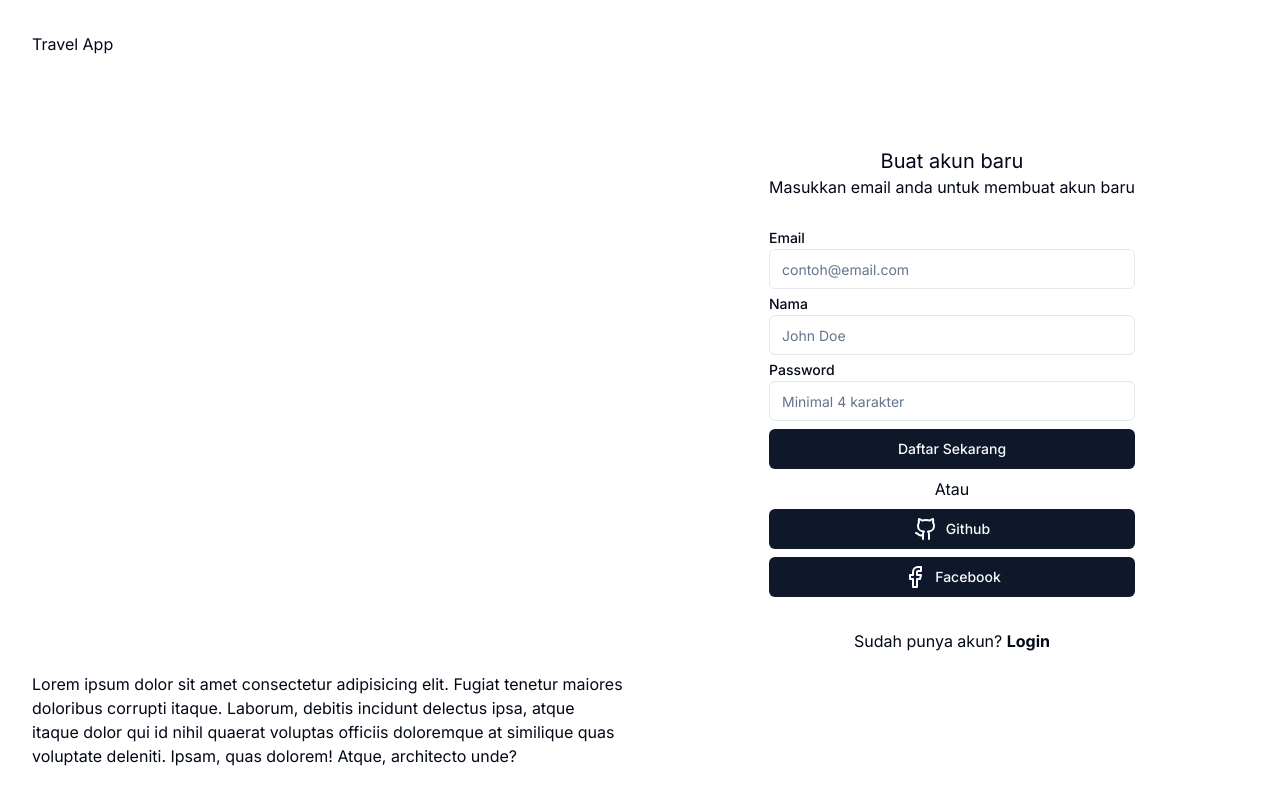
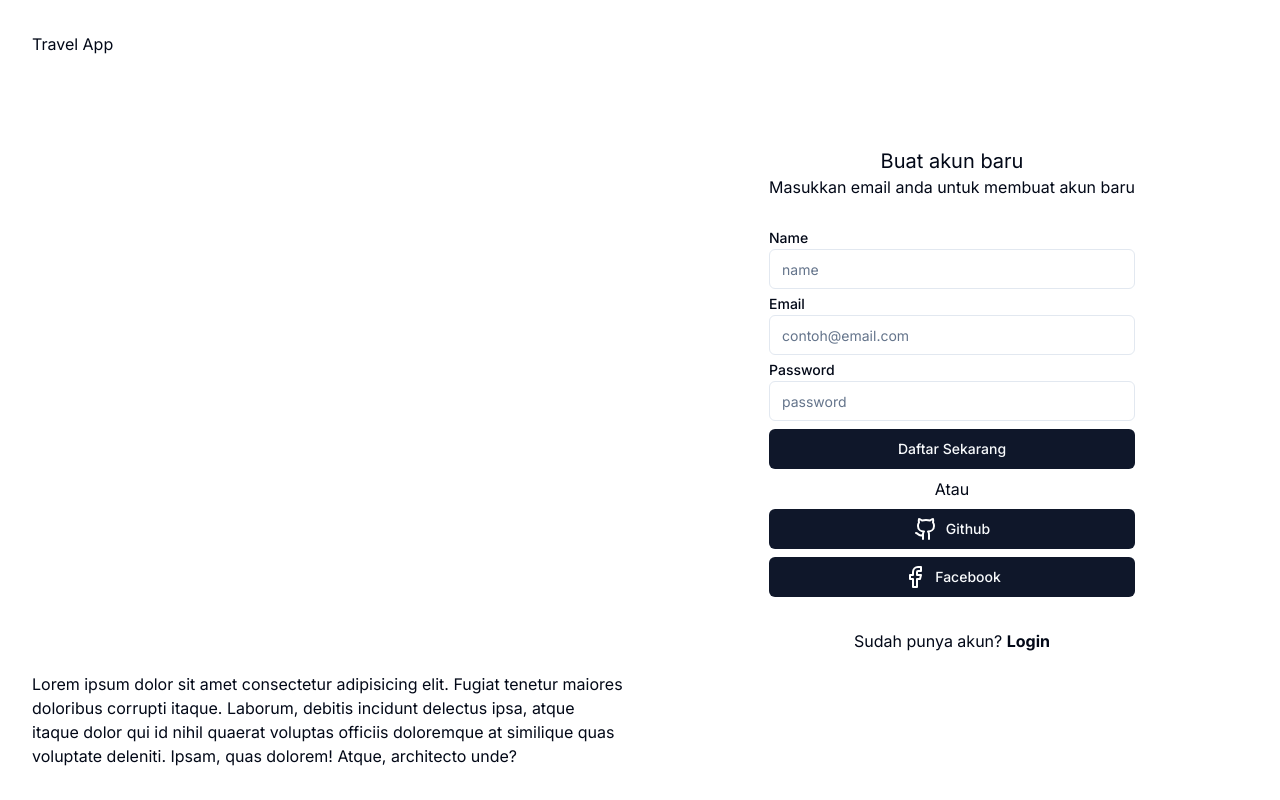
Before and after one commit to ikbakk/datacakra-frontend-test, a Next.js app: page /register in a window 1280 px wide. Built offline with nearby package versions, Linux system fonts and the light colour scheme.

Commit message:
add react hook form

```diff
--- a/package.json
+++ b/package.json
@@ -17,6 +17,7 @@
     "next": "14.0.4",
     "react": "^18",
     "react-dom": "^18",
+    "react-hook-form": "^7.49.3",
     "tailwind-merge": "^2.2.0",
     "tailwindcss-animate": "^1.0.7"
   },
--- a/src/app/(auth)/register/page.tsx
+++ b/src/app/(auth)/register/page.tsx
@@ -1,7 +1,6 @@
 import Icon from '@/components/Icon';
-import InputWithLabel from '@/components/InputWithLabel';
+import RegisterForm from '@/components/auth/RegisterForm';
 import { Button } from '@/components/ui/button';
-import { Input } from '@/components/ui/input';
 import Link from 'next/link';
 
 type RegisterPageProps = {};
@@ -14,20 +13,7 @@ const RegisterPage = ({}: RegisterPageProps) => {
         <p>Masukkan email anda untuk membuat akun baru</p>
       </section>
       <section className="flex flex-col gap-2">
-        <form className="flex flex-col gap-2">
-          <InputWithLabel
-            name="email"
-            placeholder="contoh@email.com"
-            type="email"
-          />
-          <InputWithLabel name="nama" placeholder="John Doe" type="text" />
-          <InputWithLabel
-            name="password"
-            placeholder="Minimal 4 karakter"
-            type="password"
-          />
-          <Button>Daftar Sekarang</Button>
-        </form>
+        <RegisterForm />
         <p className="text-center">Atau</p>
         <Button>
           <Icon className="mr-2" name="Github" /> Github
--- a/src/components/InputWithLabel.tsx
+++ b/src/components/InputWithLabel.tsx
@@ -1,20 +1,36 @@
+'use client';
+
 import { HTMLInputTypeAttribute } from 'react';
+import { UseFormRegister, RegisterOptions } from 'react-hook-form';
 import { Input } from './ui/input';
 import { Label } from './ui/label';
+import { FormFieldsType } from '@/lib/types/fields';
 
 type InputWithLabelProps = {
-  name: string;
+  name: keyof FormFieldsType;
   placeholder: string;
   type: HTMLInputTypeAttribute;
+  register: UseFormRegister<FormFieldsType>;
+  registerOpions?: RegisterOptions;
 };
 
-const InputWithLabel = ({ name, placeholder, type }: InputWithLabelProps) => {
+const InputWithLabel = ({
+  name,
+  placeholder,
+  type,
+  register,
+  registerOpions,
+}: InputWithLabelProps) => {
   return (
     <div className="flex flex-col gap-1 ">
       <Label className="capitalize" htmlFor={name}>
         {name}
       </Label>
-      <Input name={name} placeholder={placeholder} type={type} />
+      <Input
+        {...register(name, registerOpions)}
+        placeholder={placeholder}
+        type={type}
+      />
     </div>
   );
 };
--- /dev/null
+++ b/src/components/auth/RegisterForm.tsx
@@ -0,0 +1,45 @@
+'use client';
+
+import InputWithLabel from '../InputWithLabel';
+import { Button } from '../ui/button';
+import { useForm, SubmitHandler } from 'react-hook-form';
+type FormFieldsType = {
+  email: string;
+  password: string;
+  name?: string;
+};
+type RegisterFormProps = {};
+
+const RegisterForm = ({}: RegisterFormProps) => {
+  const { register, handleSubmit } = useForm<FormFieldsType>();
+
+  const onSubmit: SubmitHandler<FormFieldsType> = (data) => {
+    console.log(data);
+  };
+
+  return (
+    <form onSubmit={handleSubmit(onSubmit)} className="flex flex-col gap-2">
+      <InputWithLabel
+        name="name"
+        placeholder="name"
+        type="text"
+        register={register}
+      />
+      <InputWithLabel
+        name="email"
+        placeholder="contoh@email.com"
+        type="email"
+        register={register}
+      />
+      <InputWithLabel
+        name="password"
+        placeholder="password"
+        type="password"
+        register={register}
+      />
+      <Button type="submit">Daftar Sekarang</Button>
+    </form>
+  );
+};
+
+export default RegisterForm;
--- /dev/null
+++ b/src/lib/types/fields.d.ts
@@ -0,0 +1,5 @@
+export type FormFieldsType = {
+  email: string;
+  password: string;
+  name?: string;
+};
```
Also changed, not shown: 1 other file (tests, documents, lock files or other folders).
